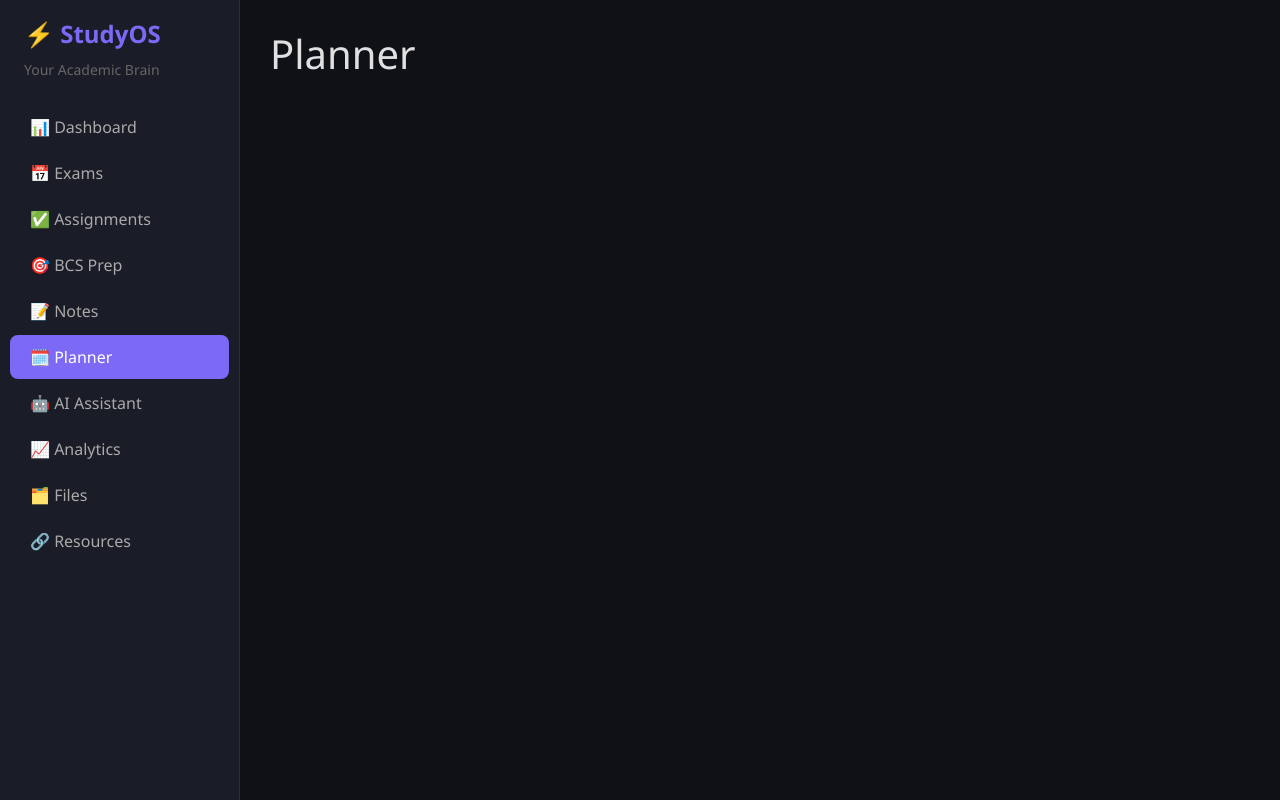
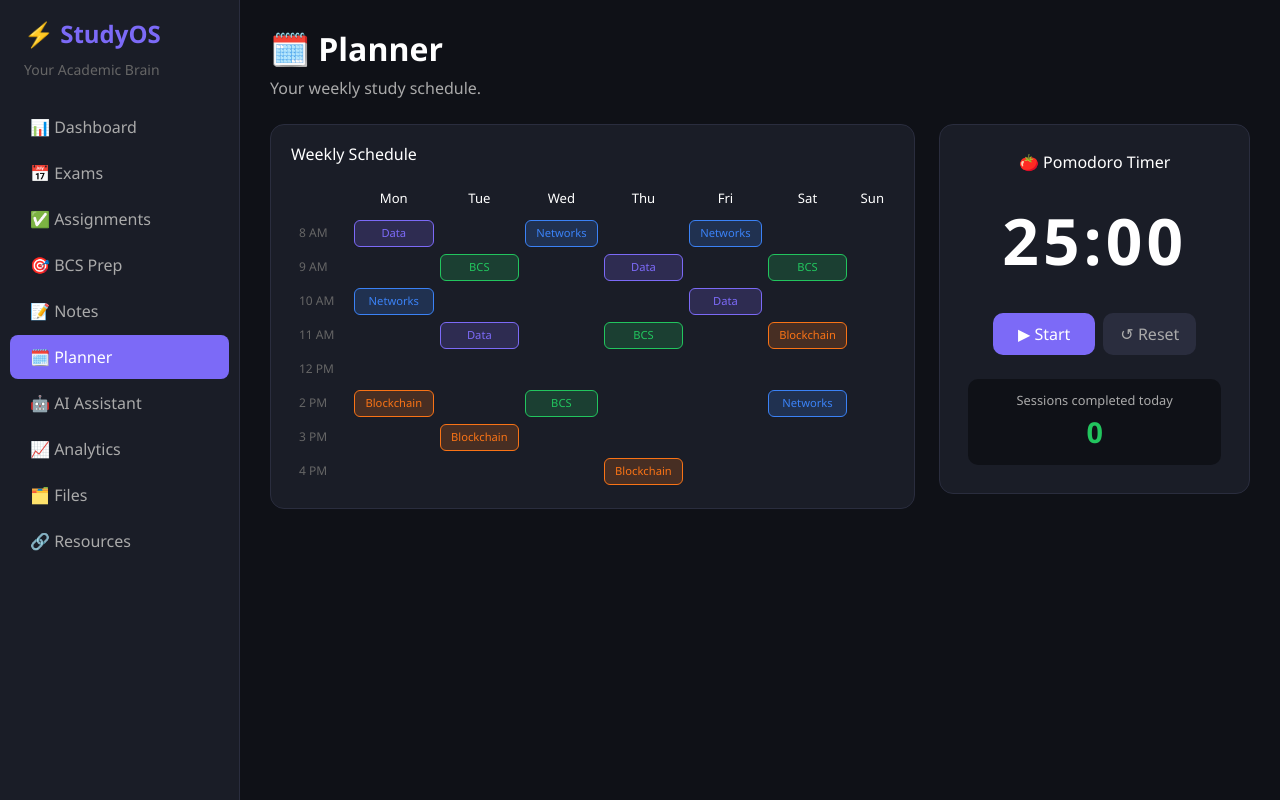
Before and after one commit to MdPrantoSikder/studyOS, a React app in the folder frontend/: page /planner in a window 1280 px wide. Built offline with nearby package versions, Linux system fonts and the light colour scheme; the HTML template or start-up script is replaced by a standard one.

Commit message:
Build Planner page — weekly timetable grid, Pomodoro timer with start/pause/reset

```diff
--- a/frontend/src/pages/Planner.jsx
+++ b/frontend/src/pages/Planner.jsx
@@ -1 +1,194 @@
-function Planner() { return <h1>Planner</h1> } export default Planner
+import { useState, useEffect } from 'react'
+
+function Planner() {
+  const days = ['Mon', 'Tue', 'Wed', 'Thu', 'Fri', 'Sat', 'Sun']
+  const times = ['8 AM', '9 AM', '10 AM', '11 AM', '12 PM', '2 PM', '3 PM', '4 PM']
+
+  const schedule = {
+    'Mon-8 AM':  { subject: 'Data Structures', color: '#7c6af7' },
+    'Mon-10 AM': { subject: 'Networks',         color: '#3b82f6' },
+    'Mon-2 PM':  { subject: 'Blockchain',       color: '#f97316' },
+    'Tue-9 AM':  { subject: 'BCS Prep',         color: '#22c55e' },
+    'Tue-11 AM': { subject: 'Data Structures',  color: '#7c6af7' },
+    'Tue-3 PM':  { subject: 'Blockchain',       color: '#f97316' },
+    'Wed-8 AM':  { subject: 'Networks',         color: '#3b82f6' },
+    'Wed-2 PM':  { subject: 'BCS Prep',         color: '#22c55e' },
+    'Thu-9 AM':  { subject: 'Data Structures',  color: '#7c6af7' },
+    'Thu-11 AM': { subject: 'BCS Prep',         color: '#22c55e' },
+    'Thu-4 PM':  { subject: 'Blockchain',       color: '#f97316' },
+    'Fri-8 AM':  { subject: 'Networks',         color: '#3b82f6' },
+    'Fri-10 AM': { subject: 'Data Structures',  color: '#7c6af7' },
+    'Sat-9 AM':  { subject: 'BCS Prep',         color: '#22c55e' },
+    'Sat-11 AM': { subject: 'Blockchain',       color: '#f97316' },
+    'Sat-2 PM':  { subject: 'Networks',         color: '#3b82f6' },
+  }
+
+  const [seconds, setSeconds] = useState(25 * 60)
+  const [running, setRunning] = useState(false)
+  const [sessions, setSessions] = useState(0)
+
+  useEffect(() => {
+    if (!running) return
+    const interval = setInterval(() => {
+      setSeconds(s => {
+        if (s <= 1) {
+          setRunning(false)
+          setSessions(prev => prev + 1)
+          return 25 * 60
+        }
+        return s - 1
+      })
+    }, 1000)
+    return () => clearInterval(interval)
+  }, [running])
+
+  const mins = String(Math.floor(seconds / 60)).padStart(2, '0')
+  const secs = String(seconds % 60).padStart(2, '0')
+
+  return (
+    <div>
+      {/* Header */}
+      <div className="mb-4">
+        <h2 style={{ color: '#fff', fontWeight: 'bold' }}>🗓️ Planner</h2>
+        <p style={{ color: '#aaa' }}>Your weekly study schedule.</p>
+      </div>
+
+      <div className="row g-4">
+
+        {/* Weekly Timetable */}
+        <div className="col-md-8">
+          <div style={{
+            backgroundColor: '#1a1d27',
+            border: '1px solid #2a2d3e',
+            borderRadius: '14px',
+            padding: '20px',
+            overflowX: 'auto',
+          }}>
+            <h6 style={{ color: '#fff', marginBottom: '16px' }}>Weekly Schedule</h6>
+            <table style={{ width: '100%', borderCollapse: 'collapse' }}>
+              <thead>
+                <tr>
+                  <th style={{ color: '#aaa', fontSize: '0.8rem', padding: '8px', width: '60px' }}></th>
+                  {days.map(day => (
+                    <th key={day} style={{
+                      color: '#fff',
+                      fontSize: '0.82rem',
+                      padding: '8px',
+                      textAlign: 'center',
+                      fontWeight: '500',
+                    }}>
+                      {day}
+                    </th>
+                  ))}
+                </tr>
+              </thead>
+              <tbody>
+                {times.map(time => (
+                  <tr key={time}>
+                    <td style={{ color: '#666', fontSize: '0.75rem', padding: '6px 8px', whiteSpace: 'nowrap' }}>
+                      {time}
+                    </td>
+                    {days.map(day => {
+                      const key = `${day}-${time}`
+                      const block = schedule[key]
+                      return (
+                        <td key={day} style={{ padding: '3px' }}>
+                          {block ? (
+                            <div style={{
+                              backgroundColor: block.color + '33',
+                              border: `1px solid ${block.color}`,
+                              borderRadius: '6px',
+                              padding: '4px 6px',
+                              fontSize: '0.7rem',
+                              color: block.color,
+                              fontWeight: '500',
+                              textAlign: 'center',
+                              whiteSpace: 'nowrap',
+                              overflow: 'hidden',
+                              textOverflow: 'ellipsis',
+                            }}>
+                              {block.subject.split(' ')[0]}
+                            </div>
+                          ) : (
+                            <div style={{ height: '28px' }} />
+                          )}
+                        </td>
+                      )
+                    })}
+                  </tr>
+                ))}
+              </tbody>
+            </table>
+          </div>
+        </div>
+
+        {/* Pomodoro Timer */}
+        <div className="col-md-4">
+          <div style={{
+            backgroundColor: '#1a1d27',
+            border: '1px solid #2a2d3e',
+            borderRadius: '14px',
+            padding: '28px',
+            textAlign: 'center',
+          }}>
+            <h6 style={{ color: '#fff', marginBottom: '20px' }}>🍅 Pomodoro Timer</h6>
+
+            {/* Timer display */}
+            <div style={{
+              fontSize: '4rem',
+              fontWeight: 'bold',
+              color: running ? '#7c6af7' : '#fff',
+              letterSpacing: '4px',
+              marginBottom: '24px',
+              transition: 'color .3s',
+            }}>
+              {mins}:{secs}
+            </div>
+
+            {/* Controls */}
+            <div className="d-flex justify-content-center gap-2 mb-4">
+              <button
+                onClick={() => setRunning(r => !r)}
+                className="btn"
+                style={{
+                  backgroundColor: running ? '#ef4444' : '#7c6af7',
+                  color: '#fff',
+                  borderRadius: '10px',
+                  padding: '8px 24px',
+                  fontWeight: '500',
+                }}
+              >
+                {running ? '⏸ Pause' : '▶ Start'}
+              </button>
+              <button
+                onClick={() => { setRunning(false); setSeconds(25 * 60) }}
+                className="btn"
+                style={{
+                  backgroundColor: '#2a2d3e',
+                  color: '#aaa',
+                  borderRadius: '10px',
+                  padding: '8px 16px',
+                }}
+              >
+                ↺ Reset
+              </button>
+            </div>
+
+            {/* Sessions */}
+            <div style={{
+              backgroundColor: '#0f1117',
+              borderRadius: '10px',
+              padding: '12px',
+            }}>
+              <div style={{ color: '#aaa', fontSize: '0.8rem' }}>Sessions completed today</div>
+              <div style={{ color: '#22c55e', fontSize: '1.8rem', fontWeight: 'bold' }}>{sessions}</div>
+            </div>
+          </div>
+        </div>
+
+      </div>
+    </div>
+  )
+}
+
+export default Planner
```
